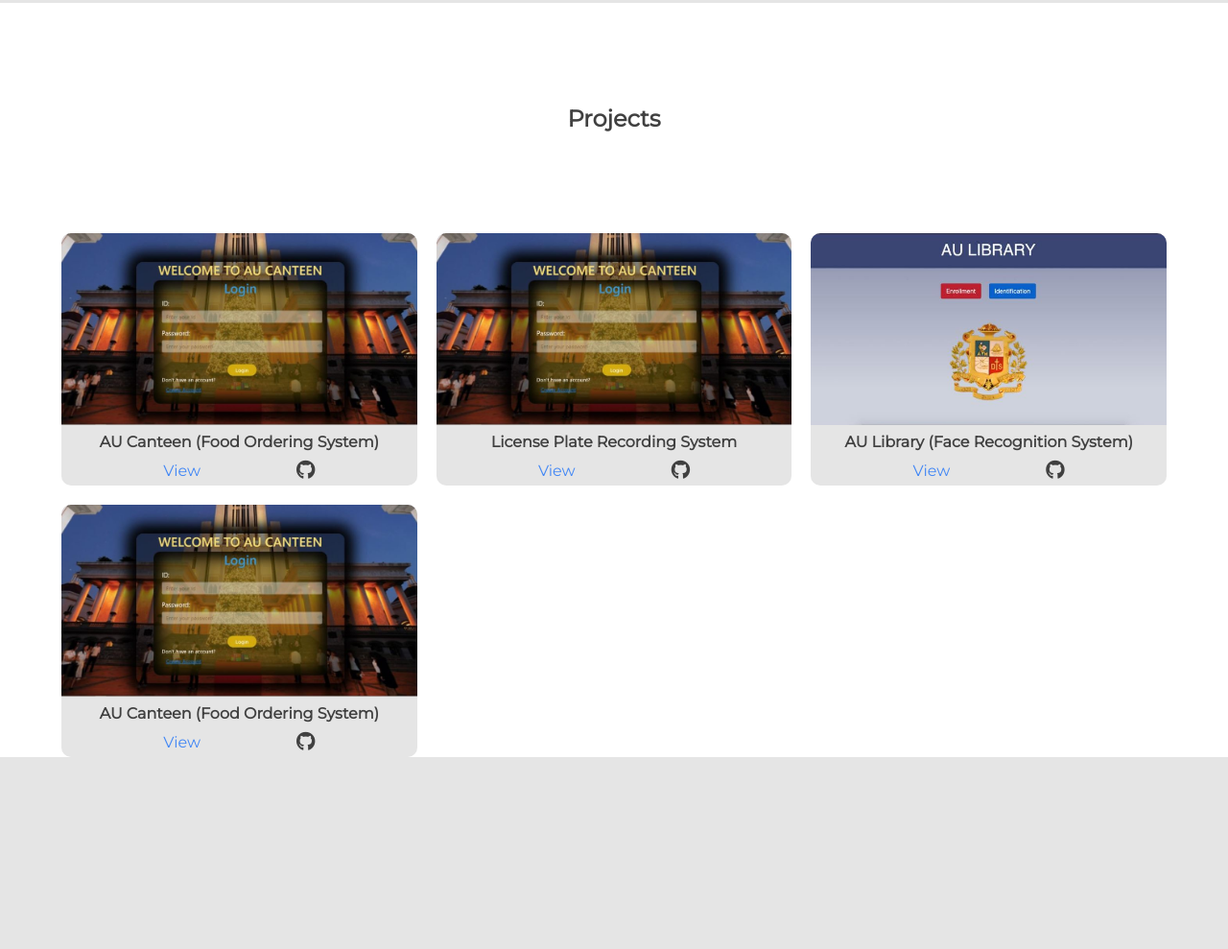
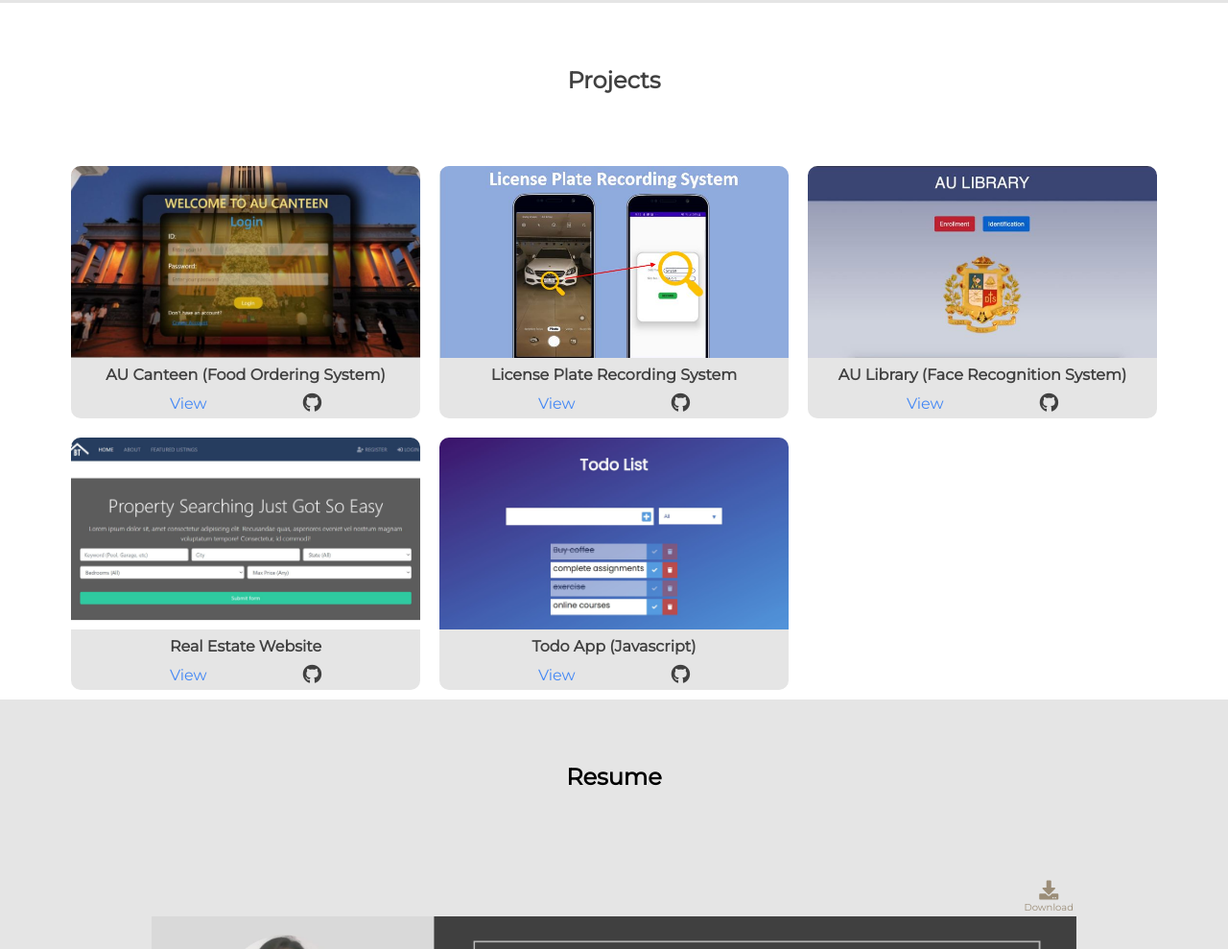
Before and after one commit to rubina-sth/My-Portfolio, a plain HTML site: page index.html in a window 1280 px wide. Shown: the part 1597-2586 px from the top of the page at 96% size. Before the commit the page ends 2386 px from the top, so only its background shows below. Drawn offline with Linux system fonts and the light colour scheme.

Commit message:
added projects and resume

```diff
--- a/index.html
+++ b/index.html
@@ -72,8 +72,8 @@
                         <i class="fas fa-window-maximize"></i>
                         <i class="fas fa-code"></i>
                     </span>
+                    <h3>Frontend</h3>
                     <ul>
-                        <h3>Frontend</h3>
                         <li>Html5</li>
                         <li>CSS3/Bootstrap</li>
                         <li>Javascript</li>
@@ -81,8 +81,8 @@
                 </div>
                 <div class="skill-container">
                     <span class="logo"><i class="fas fa-server"></i></span>
+                    <h3>Backend</h3>
                     <ul>
-                        <h3>Backend</h3>
                         <li>PostgreSQL</li>
                         <li>Python</li>
                         <li>Django</li>
@@ -92,8 +92,9 @@
                 </div>
                 <div class="skill-container">
                     <span class="logo"><i class="fas fa-ellipsis-h"></i></span>
+                    <h3>Others</h3>
                     <ul>
-                        <h3>Others</h3>
+                        <li>Git</li>
                         <li>Agile/Scrum Methodology</li>
                         <li>White Box Testing</li>
                         <li>Android Studio</li>
@@ -106,21 +107,21 @@
             <!-- AU Canteen -->
             <div class="projects-outer-container">
                 <div class="project-container">
-                    <img src="img/au-canteen.JPG" alt="">
+                    <img src="img/au-canteen.JPG" alt="AU Canteen">
                     <h4>AU Canteen (Food Ordering System)</h4>
                     <ul>
-                        <li><a href="#">View</a></li>
+                        <li><a href="https://drive.google.com/file/d/10A3VgBmHp02Tok8tCnS8cVlC56MSwTVA/view?usp=sharing" target="_blank" rel="noopener noreferrer">View</a></li>
                         <li>
-                            <a href="#"><i class="fab fa-github"></i></a>
+                            <a href="https://github.com/rubina-sth/AuCanteen" target="_blank" rel="noopener noreferrer"><i class="fab fa-github"></i></a>
                         </li>
                     </ul>
                 </div>
                 <!-- License Plate -->
                 <div class="project-container">
-                    <img src="img/au-canteen.JPG" alt="AU Canteen">
+                    <img src="img/LPR.JPG" alt="License Plate Recognition">
                     <h4>License Plate Recording System</h4>
                     <ul>
-                        <li><a href="#">View</a></li>
+                        <li><a href="https://drive.google.com/file/d/1Q5yvpOio0FdLx_e_A52VXY8KqmjjciTP/view?usp=sharing" target="_blank" rel="noopener noreferrer">View</a></li>
                         <li>
                             <a href="https://github.com/rubina-sth/CarPlateChecker" target="_blank" rel="noopener noreferrer"><i class="fab fa-github"></i></a>
                         </li>
@@ -131,22 +132,41 @@
                     <img src="img/au-library.JPG" alt="AU Library">
                     <h4>AU Library (Face Recognition System)</h4>
                     <ul>
-                        <li><a href="#">View</a></li>
+                        <li><a href="https://drive.google.com/file/d/1eDp_gQQY0DOSblNEfrTCpsGRen6uhBYc/view?usp=sharing" target="_blank" rel="noopener noreferrer">View</a></li>
                         <li>
                             <a href="https://github.com/rubina-sth/SmartReception" target="_blank" rel="noopener noreferrer"><i class="fab fa-github"></i></a>
                         </li>
                     </ul>
                 </div>
+                <!-- Real Estate -->
                 <div class="project-container">
-                    <img src="img/au-canteen.JPG" alt="">
-                    <h4>AU Canteen (Food Ordering System)</h4>
+                    <img src="img/real-estate.JPG" alt="Real Estate">
+                    <h4>Real Estate Website</h4>
                     <ul>
                         <li><a href="#">View</a></li>
                         <li>
-                            <a href="https://github.com/rubina-sth/AuCanteen" target="_blank" rel="noopener noreferrer"><i class="fab fa-github"></i></a>
+                            <a href="https://github.com/rubina-sth/django-practice-project" target="_blank" rel="noopener noreferrer"><i class="fab fa-github"></i></a>
                         </li>
                     </ul>
                 </div>
+                <!-- Todo -->
+                <div class="project-container">
+                    <img src="img/todo.JPG" alt="Todo">
+                    <h4>Todo App (Javascript)</h4>
+                    <ul>
+                        <li><a href="https://javscript-todo.netlify.app" target="_blank" rel="noopener noreferrer">View</a></li>
+                        <li>
+                            <a href="https://github.com/rubina-sth/Todo-App" target="_blank" rel="noopener noreferrer"><i class="fab fa-github"></i></a>
+                        </li>
+                    </ul>
+                </div>
+            </div>
+        </section>
+        <section id="resume">
+            <h2>Resume</h2>
+            <div class="resume-container">
+                <a class="download-resume" href="resume/resume.pdf" download="resume_rubina.pdf"><i class="fas fa-download"></i>Download</a>
+                <img src="img/resume.jpg" alt="Resume">
             </div>
         </section>
     </main>
--- a/style.css
+++ b/style.css
@@ -69,7 +69,30 @@ button {
   cursor: pointer;
 }
 
-/* Navigation */
+/* Custom Scrollbar */
+
+::-webkit-scrollbar {
+  width: 10px;
+}
+
+/* Track */
+::-webkit-scrollbar-track {
+  background: #f1f1f1;
+  border-radius: 1rem;
+}
+
+/* Handle */
+::-webkit-scrollbar-thumb {
+  background: #888;
+  border-radius: 1rem;
+}
+
+/* Handle on hover */
+::-webkit-scrollbar-thumb:hover {
+  background: #555;
+}
+
+/* Navigation Bar*/
 
 .header {
   background-color: #404040;
@@ -115,8 +138,6 @@ button {
   transition: color 0.5s ease;
 }
 
-.nav-links a:focus,
-.nav-links a:active,
 .nav-links a:hover {
   color: white;
 }
@@ -228,7 +249,7 @@ button {
   align-items: center;
   margin: 0 2rem;
   width: 25vw;
-  height: 100%;
+  height: 30rem;
   background-color: white;
   border-radius: 1rem;
   text-align: center;
@@ -262,6 +283,7 @@ button {
   text-align: left;
   width: 100%;
   padding: 0 1.5rem;
+  /* overflow-y: scroll; */
 }
 
 .skill-container h3 {
@@ -282,7 +304,7 @@ button {
 }
 
 #projects h2 {
-  min-height: 30vh;
+  min-height: 20vh;
   display: flex;
   align-items: center;
   justify-content: center;
@@ -294,6 +316,7 @@ button {
   display: grid;
   grid-template-columns: repeat(auto-fit, minmax(30rem, 1fr));
   gap: 2rem;
+  padding: 1rem;
 }
 
 .project-container {
@@ -334,6 +357,50 @@ button {
 .project-container .fab {
   color: #404040;
   font-size: 2rem;
+}
+
+/* Resume */
+
+#resume h2 {
+  min-height: 20vh;
+  display: flex;
+  justify-content: center;
+  align-items: center;
+}
+
+.resume-container {
+  width: 80%;
+  margin: auto;
+  padding: 3rem;
+  display: flex;
+  flex-direction: column;
+}
+
+.resume-container img {
+  width: 100%;
+  pointer-events: none;
+  margin-right: 2rem;
+}
+
+.download-resume {
+  display: flex;
+  flex-direction: column;
+  color: #9b8d78;
+  align-self: flex-end;
+  font-size: 1rem;
+  /* font-weight: bold; */
+  text-align: center;
+  padding: 0.3rem;
+  transition: transform 0.3s ease;
+}
+
+.download-resume i {
+  font-size: 2rem;
+  margin-bottom: 0.1rem;
+}
+
+.download-resume:hover {
+  transform: scale(110%);
 }
 
 /* Animations */
```
Also changed, not shown: img/LPR.JPG (added), img/real-estate.JPG (added), img/resume.jpg (added), img/todo.JPG (added), 1 other file.
